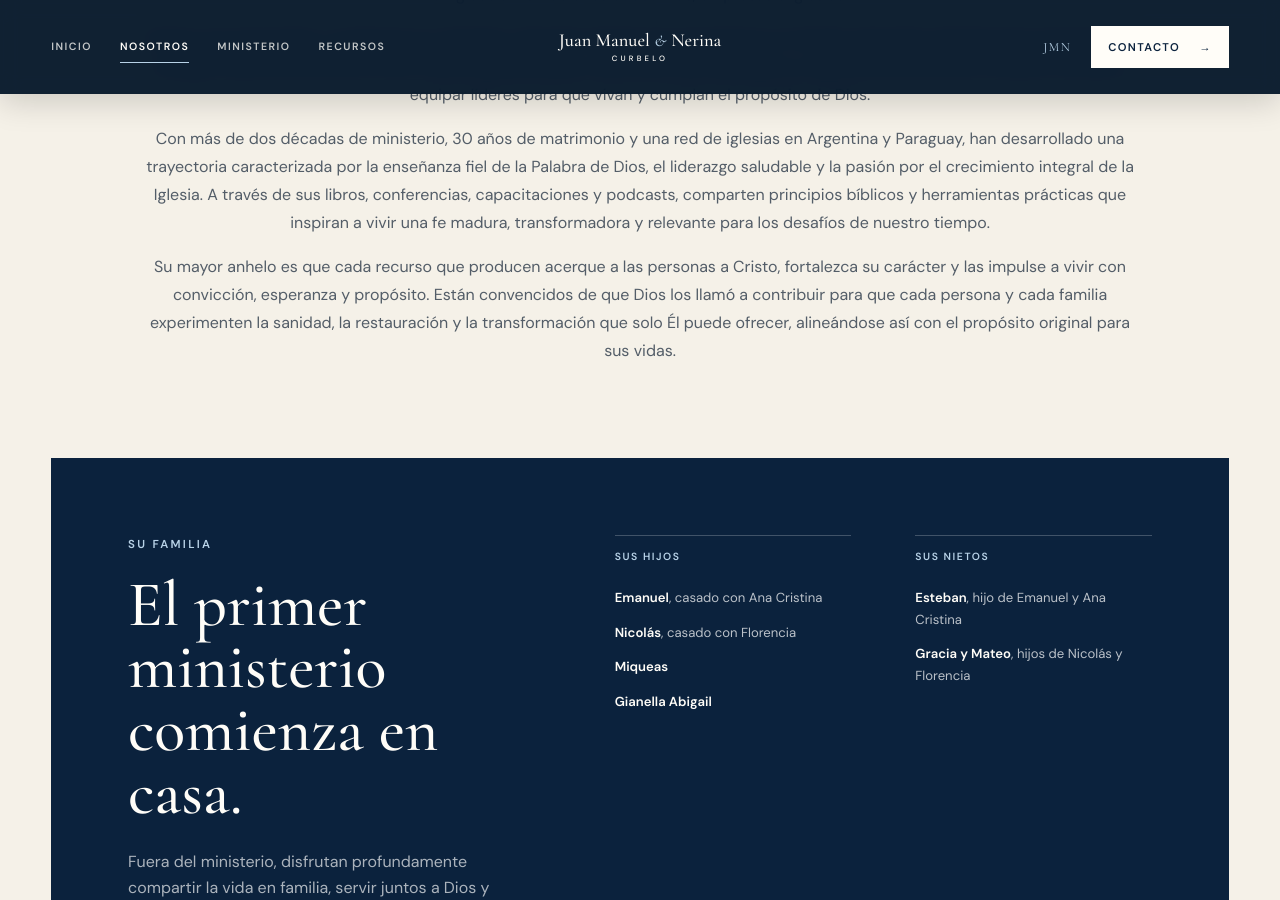
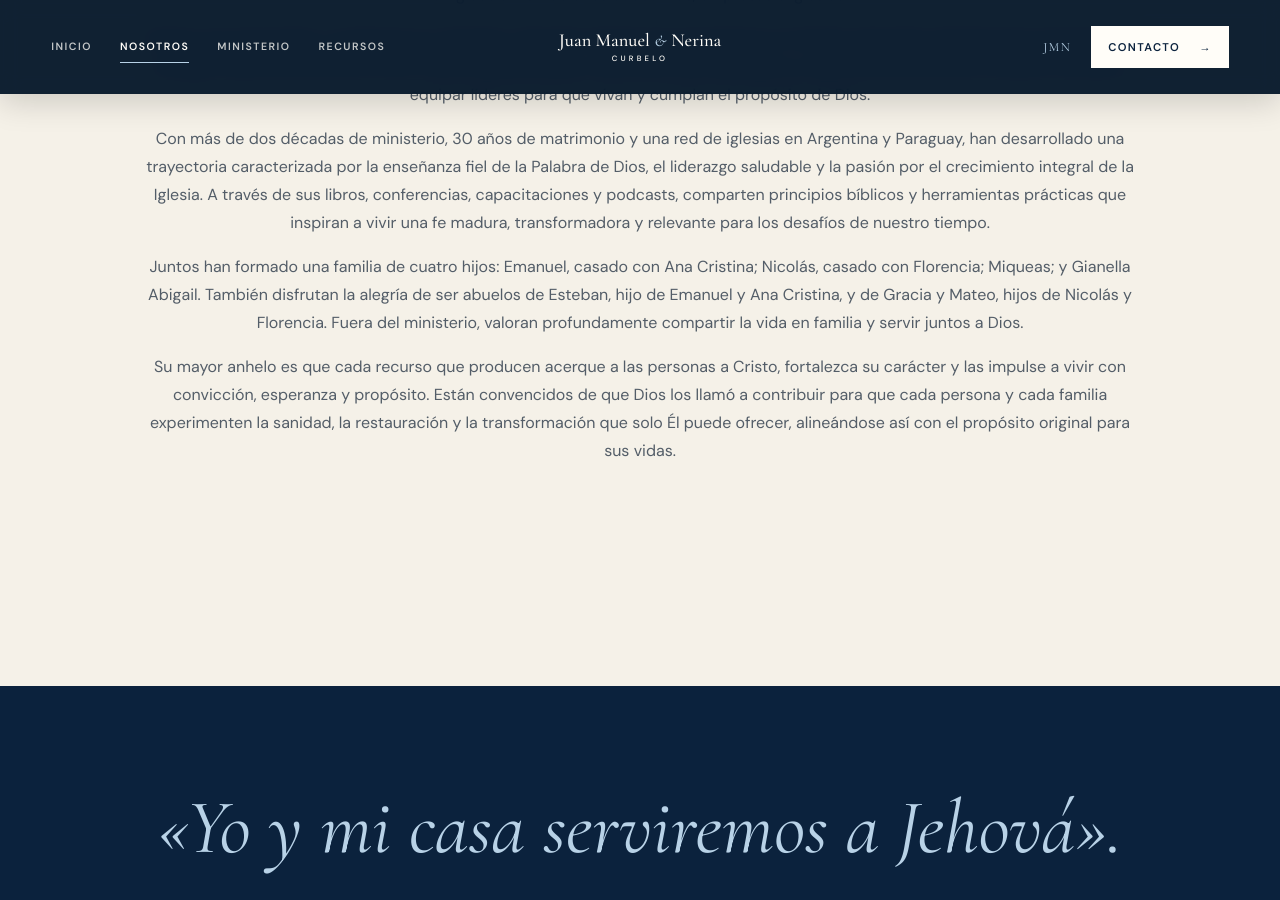
Before and after one commit to anamisladavid-prog/juanmanuelynerinacurbelo, a Jekyll site: the page built from nosotros.html, in a window 1280 px wide and 900 px high, scrolled down 1647 px. Built offline with Jekyll 4.4.1, drawn with Linux system fonts in a browser that asks for light colours; some of the changed text lies outside the part shown.

Commit message:
Integrate family details into biography

```diff
--- a/assets/css/styles.css
+++ b/assets/css/styles.css
@@ -1197,64 +1197,17 @@ h3 em {
   color: rgba(21, 36, 54, 0.72) !important;
 }
 
-.family-story {
-  display: grid;
-  grid-template-columns: minmax(260px, 0.85fr) minmax(360px, 1.15fr);
-  gap: clamp(3rem, 7vw, 7rem);
-  padding: clamp(3rem, 6vw, 5.5rem);
+.family-verse-band {
+  padding: clamp(4rem, 8vw, 7rem) 0;
   background: var(--navy);
   color: var(--white);
 }
 
-.family-story__intro h2 {
-  max-width: 520px;
-  margin-bottom: 1.5rem;
-  font-size: clamp(3rem, 5vw, 5rem);
-}
-
-.family-story__intro > p:not(.eyebrow) {
-  color: rgba(255, 255, 255, 0.66);
-}
-
-.family-story__names {
-  display: grid;
-  grid-template-columns: 1fr 1fr;
-  gap: clamp(2rem, 5vw, 5rem);
-}
-
-.family-story__names > div {
-  padding-top: 0.75rem;
-  border-top: 1px solid rgba(255, 255, 255, 0.22);
-}
-
-.family-story__names span {
-  display: block;
-  margin-bottom: 1.4rem;
-  color: var(--blue-light);
-  font-size: 0.65rem;
-  font-weight: 600;
-  letter-spacing: 0.15em;
-  text-transform: uppercase;
-}
-
-.family-story__names p {
-  margin-bottom: 0.8rem;
-  color: rgba(255, 255, 255, 0.72);
-  font-size: 0.82rem;
-}
-
-.family-story__names strong {
-  color: var(--white);
-}
-
-.family-story blockquote {
-  grid-column: 1 / -1;
-  margin: 1rem 0 0;
-  padding-top: 2.5rem;
-  border-top: 1px solid rgba(255, 255, 255, 0.22);
+.family-verse-band blockquote {
+  margin: 0;
   color: var(--blue-light);
   font-family: var(--serif);
-  font-size: clamp(2.1rem, 4vw, 4rem);
+  font-size: clamp(2.8rem, 6vw, 6rem);
   font-style: italic;
   line-height: 1.05;
   text-align: center;
@@ -1901,13 +1854,8 @@ body.demo-checkout-open {
   .page-hero__inner,
   .contact-layout,
   .biography-heading,
-  .biography-layout,
-  .family-story {
+  .biography-layout {
     grid-template-columns: 1fr;
-  }
-
-  .family-story__names {
-    grid-template-columns: 1fr 1fr;
   }
 
   .editorial-grid,
@@ -2029,10 +1977,6 @@ body.demo-checkout-open {
 }
 
 @media (max-width: 560px) {
-  .family-story__names {
-    grid-template-columns: 1fr;
-  }
-
   .book-offer__features {
     grid-template-columns: 1fr;
   }
--- a/nosotros.html
+++ b/nosotros.html
@@ -37,34 +37,18 @@ permalink: /nosotros/
 
         <p>Con más de dos décadas de ministerio, 30 años de matrimonio y una red de iglesias en Argentina y Paraguay, han desarrollado una trayectoria caracterizada por la enseñanza fiel de la Palabra de Dios, el liderazgo saludable y la pasión por el crecimiento integral de la Iglesia. A través de sus libros, conferencias, capacitaciones y podcasts, comparten principios bíblicos y herramientas prácticas que inspiran a vivir una fe madura, transformadora y relevante para los desafíos de nuestro tiempo.</p>
 
+        <p>Juntos han formado una familia de cuatro hijos: Emanuel, casado con Ana Cristina; Nicolás, casado con Florencia; Miqueas; y Gianella Abigail. También disfrutan la alegría de ser abuelos de Esteban, hijo de Emanuel y Ana Cristina, y de Gracia y Mateo, hijos de Nicolás y Florencia. Fuera del ministerio, valoran profundamente compartir la vida en familia y servir juntos a Dios.</p>
+
         <p>Su mayor anhelo es que cada recurso que producen acerque a las personas a Cristo, fortalezca su carácter y las impulse a vivir con convicción, esperanza y propósito. Están convencidos de que Dios los llamó a contribuir para que cada persona y cada familia experimenten la sanidad, la restauración y la transformación que solo Él puede ofrecer, alineándose así con el propósito original para sus vidas.</p>
       </div>
     </div>
 
-    <div class="family-story" data-reveal>
-      <div class="family-story__intro">
-        <p class="eyebrow eyebrow--light">Su familia</p>
-        <h2>El primer ministerio comienza en casa.</h2>
-        <p>Fuera del ministerio, disfrutan profundamente compartir la vida en familia, servir juntos a Dios y celebrar el legado que continúa creciendo a través de sus hijos y nietos.</p>
-      </div>
+  </div>
+</section>
 
-      <div class="family-story__names">
-        <div>
-          <span>Sus hijos</span>
-          <p><strong>Emanuel</strong>, casado con Ana Cristina</p>
-          <p><strong>Nicolás</strong>, casado con Florencia</p>
-          <p><strong>Miqueas</strong></p>
-          <p><strong>Gianella Abigail</strong></p>
-        </div>
-        <div>
-          <span>Sus nietos</span>
-          <p><strong>Esteban</strong>, hijo de Emanuel y Ana Cristina</p>
-          <p><strong>Gracia y Mateo</strong>, hijos de Nicolás y Florencia</p>
-        </div>
-      </div>
-
-      <blockquote>«Yo y mi casa serviremos al Señor».</blockquote>
-    </div>
+<section class="family-verse-band" data-reveal>
+  <div class="shell">
+    <blockquote>«Yo y mi casa serviremos a Jehová».</blockquote>
   </div>
 </section>
 
```
